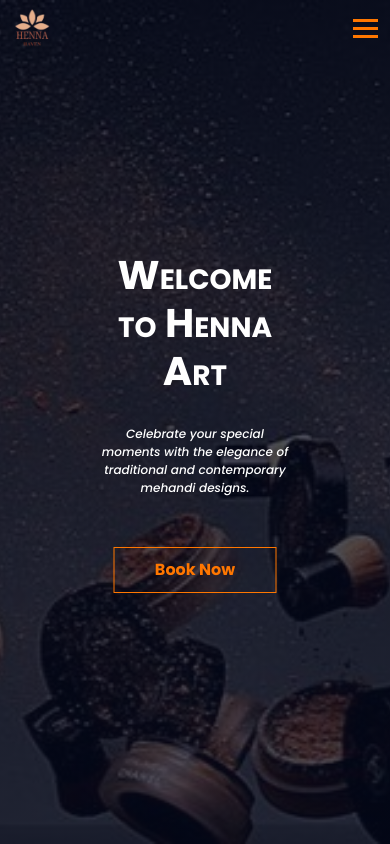
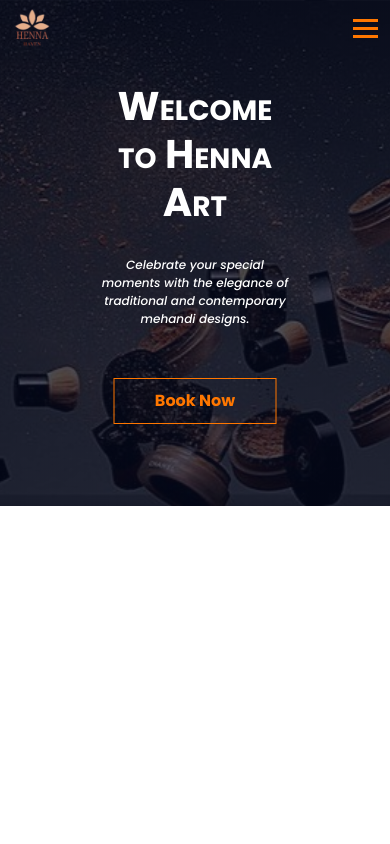
Before and after one commit to kamaltamil0284/Henna-App, a Django app: page / in a window 390 px wide. Run offline with Django 5.2, Linux system fonts and the light colour scheme; some libraries are stand-ins or nearby versions.

Commit message:
Update base.css

```diff
--- a/HennaApp/static/css/base.css
+++ b/HennaApp/static/css/base.css
@@ -83,6 +83,13 @@ header{
     font-weight: 700;
     transition: all .3s ease-in-out;
 }
+
+
+@media (max-width:600px) {
+    header{
+        height: 60vh;
+    }
+}
 @media (max-width:568px) {
     .hamburger{
         display: block;
@@ -117,3 +124,8 @@ header{
     }
 
 }
+@media (max-width:380px) {
+    header{
+        height: 100vh;
+    }
+}
```
